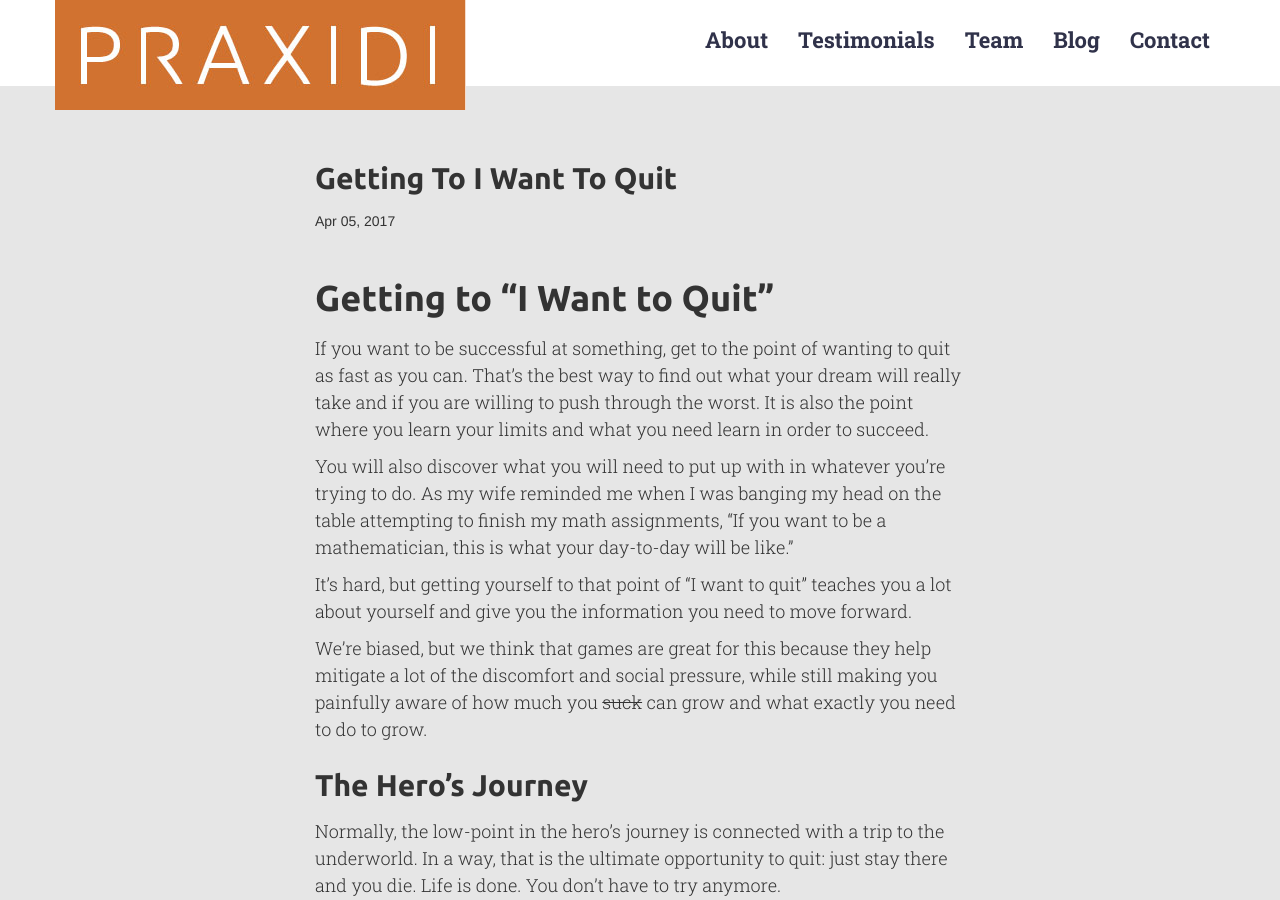
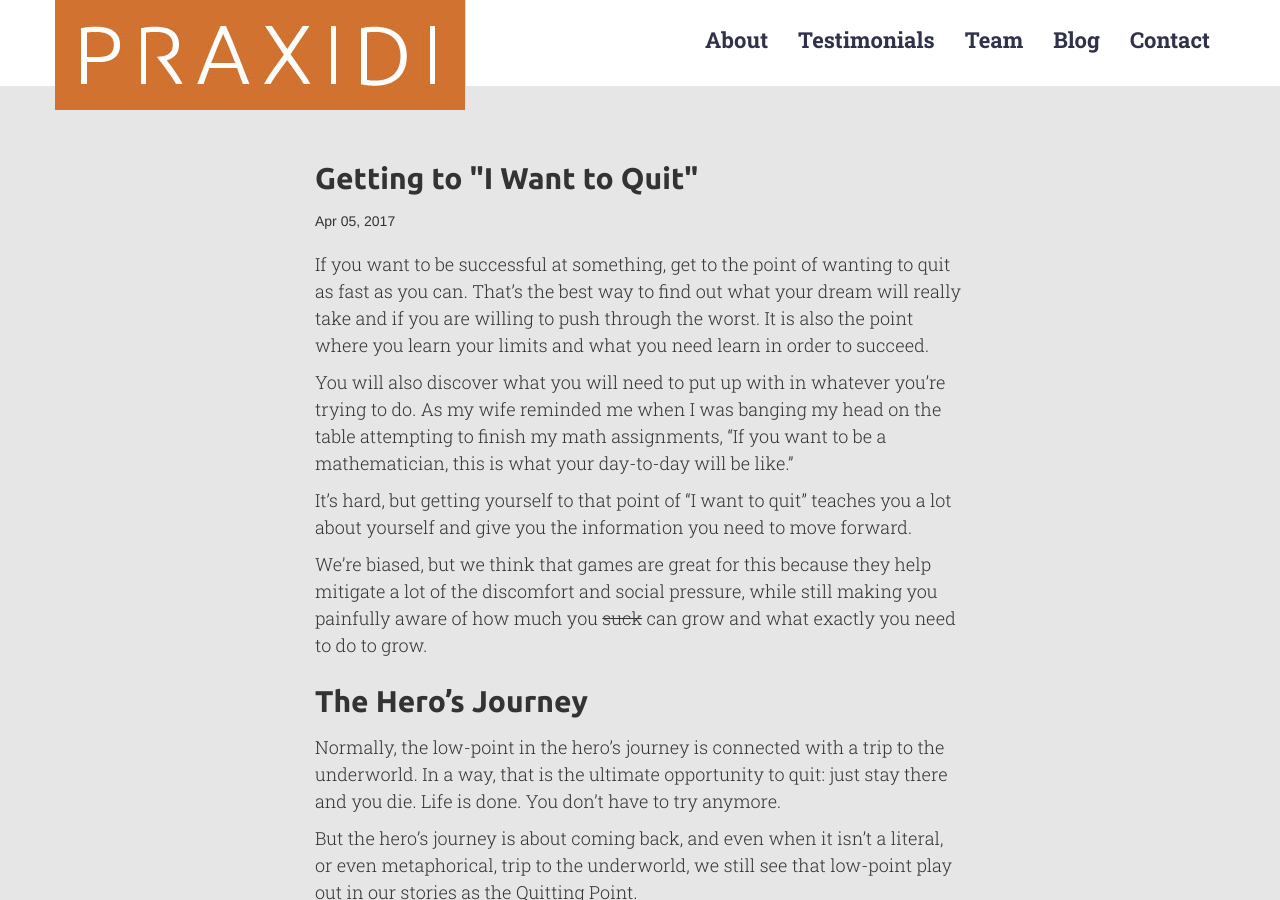
Before and after one commit to wlonk/praxidi, a Jekyll site: the page built from _posts/2017-04-05-getting-to-i-want-to-quit.md, in a window 1280 px wide and 900 px high. Built offline with Jekyll 4.4.1, drawn with Linux system fonts in a browser that asks for light colours; nearby versions of some CDN libraries; our own code applies the rules of GitHub Pages for plain Markdown files; part of the change alters nothing that is shown.

```diff
--- a/_posts/2017-04-05-getting-to-i-want-to-quit.md
+++ b/_posts/2017-04-05-getting-to-i-want-to-quit.md
@@ -1,4 +1,7 @@
-# Getting to "I Want to Quit"
+---
+layout: post
+title: Getting to "I Want to Quit"
+---
 If you want to be successful at something, get to the point of wanting to quit as fast as you can. That's the best way to find out what your dream will really take and if you are willing to push through the worst. It is also the point where you learn your limits and what you need learn in order to succeed.
 
 You will also discover what you will need to put up with in whatever you're trying to do. As my wife reminded me when I was banging my head on the table attempting to finish my math assignments, “If you want to be a mathematician, this is what your day-to-day will be like.”
```
